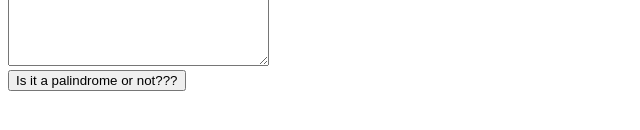
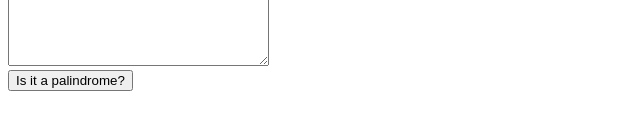
Before and after one commit to OmarJaff/Palindrome, a website with bundled scripts: page index.html in a window 1280 px wide. Shown: the part 170-300 px from the top of the page, without its empty margins (0-640 px from the left). Built offline with nearby package versions, Linux system fonts and the light colour scheme.

Commit message:
change button title

```diff
--- a/index.html
+++ b/index.html
@@ -11,7 +11,7 @@
 
     <form id="palindromeTester">
         <textarea name="phrase" cols="30" rows="10"></textarea><br>
-        <button type="submit">Is it a palindrome or not???</button>
+        <button type="submit">Is it a palindrome?</button>
     </form>
 
 
```
